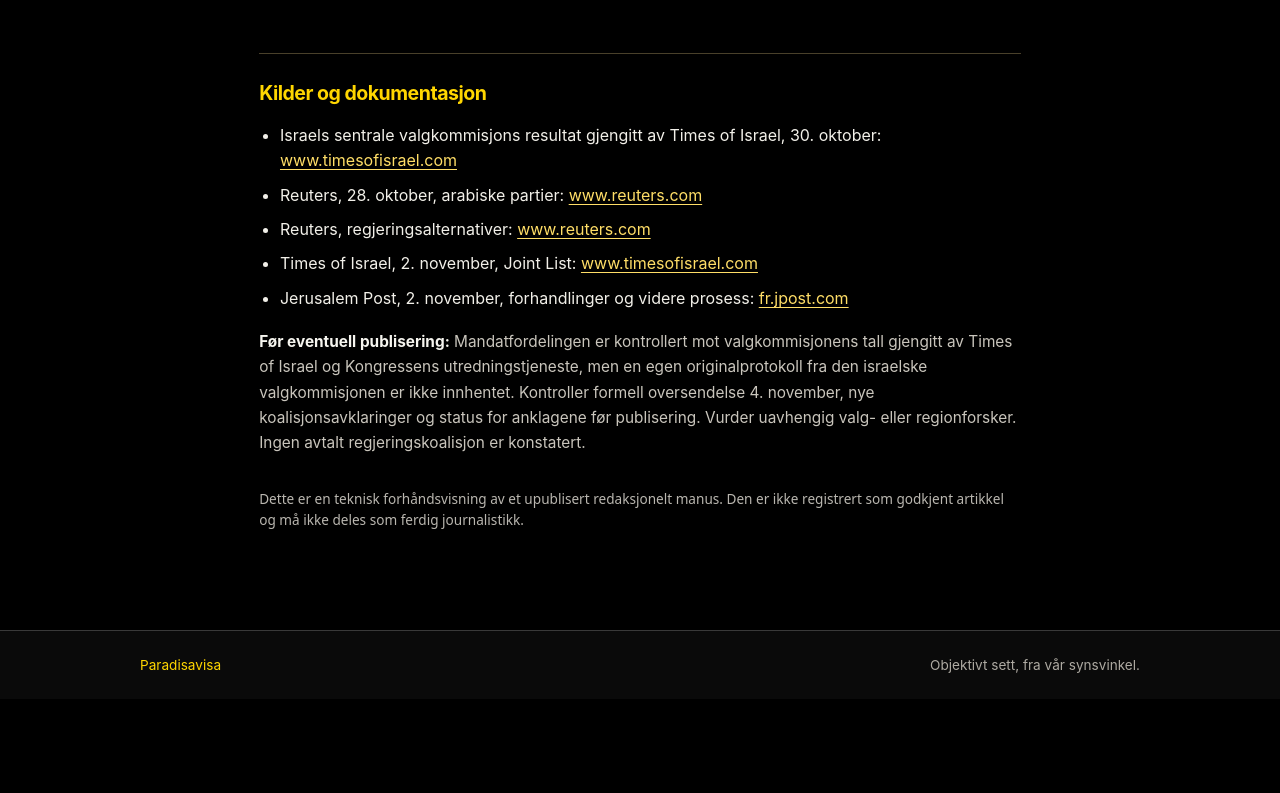
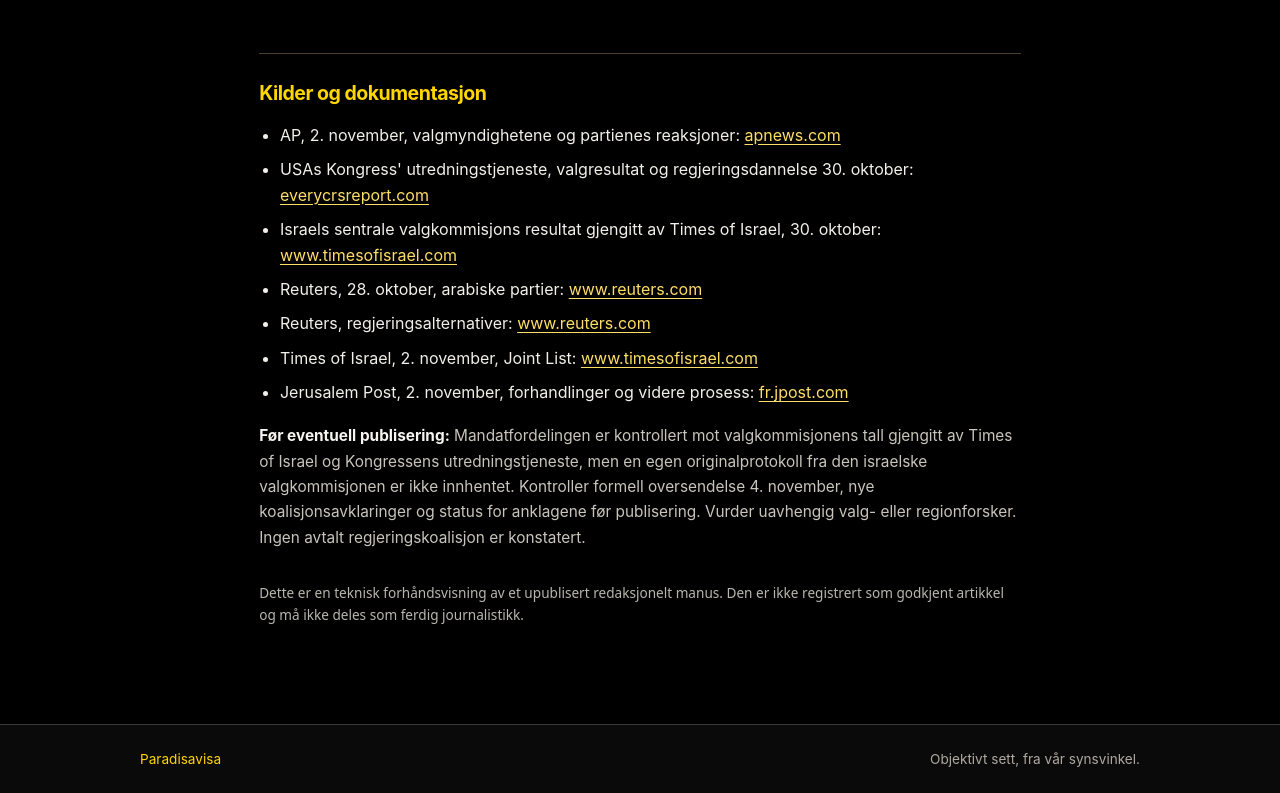
Before and after one commit to Paradispartiet/Paradisavisa, a plain HTML site: page redaksjon/forhandsvisning/06-israel.html in a window 1280 px wide. Shown: the part 2887-3680 px from the top of the page. Before the commit the page ends 3586 px from the top, so only its background shows below. Drawn offline with Linux system fonts and the light colour scheme.

Commit message:
Synkroniser komplett lesertekst og kilder for 06-israel

```diff
--- a/redaksjon/forhandsvisning/06-israel.html
+++ b/redaksjon/forhandsvisning/06-israel.html
@@ -30,6 +30,8 @@
 <p>Det er hvem som både kan telle til 61 og overbevise de nødvendige partiene om å samarbeide. Mye av valgkampen dreide seg om Netanyahu. Men de kommende dagene kan vise at den viktigste historien handler om representasjon, politiske sperrelinjer og muligheten for å danne en regjering på tvers av gamle skiller.</p>
 <aside class="utkast-kilder"><h2>Kilder og dokumentasjon</h2>
 <ul>
+<li>AP, 2. november, valgmyndighetene og partienes reaksjoner: <a href="https://apnews.com/article/israel-election-arab-parties-qatar-netanyahu-a3df86ebfbe5c64306f21f33e69208e0" rel="noopener noreferrer">apnews.com</a></li>
+<li>USAs Kongress' utredningstjeneste, valgresultat og regjeringsdannelse 30. oktober: <a href="https://www.everycrsreport.com/reports/IN12751.html" rel="noopener noreferrer">everycrsreport.com</a></li>
 <li>Israels sentrale valgkommisjons resultat gjengitt av Times of Israel, 30. oktober: <a href="https://www.timesofisrael.com/liveblog_entry/central-elections-committee-publishes-final-election-results-knesset-to-be-sworn-in-nov-10/" rel="noopener noreferrer">www.timesofisrael.com</a></li>
 <li>Reuters, 28. oktober, arabiske partier: <a href="https://www.reuters.com/world/middle-east/israels-arabs-record-turnout-may-bring-political-clout-2026-10-28/" rel="noopener noreferrer">www.reuters.com</a></li>
 <li>Reuters, regjeringsalternativer: <a href="https://www.reuters.com/world/middle-east/israels-election-gives-survivor-netanyahu-path-keep-power-2026-10-28/" rel="noopener noreferrer">www.reuters.com</a></li>
```
